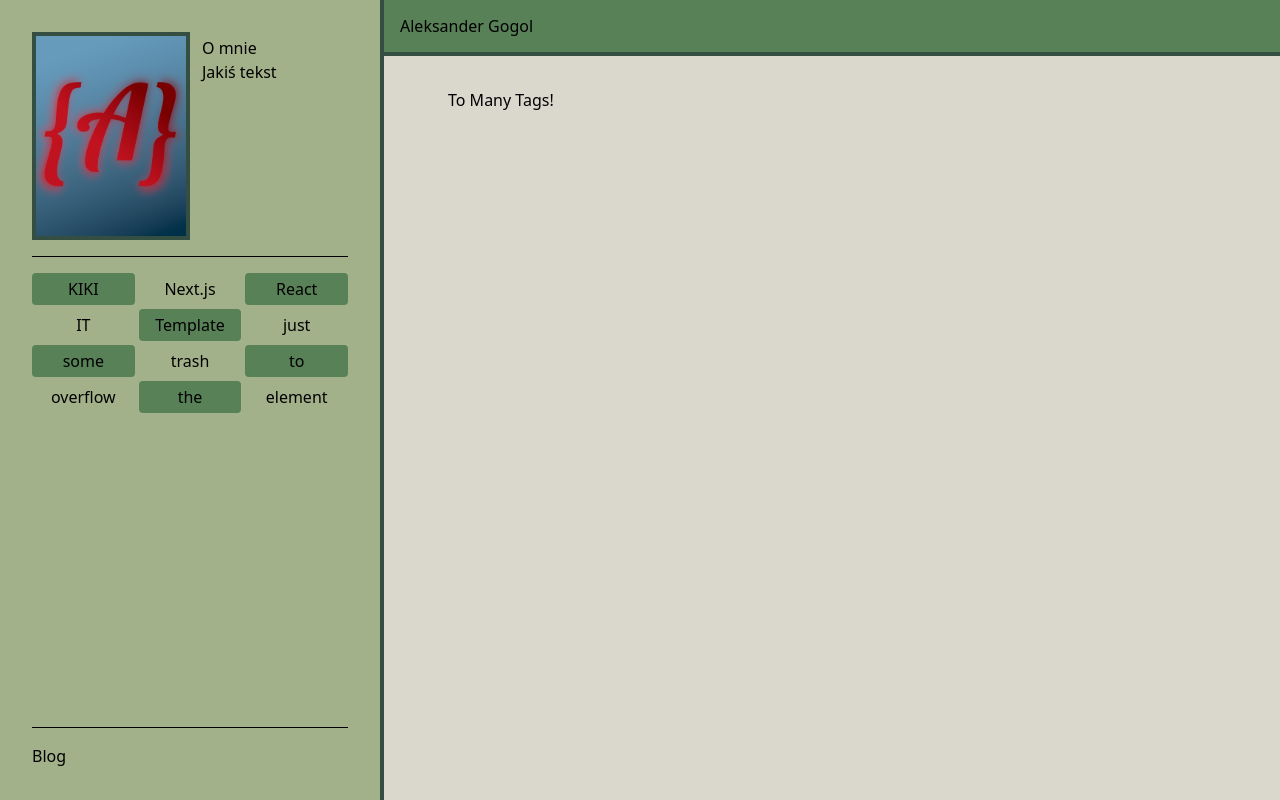
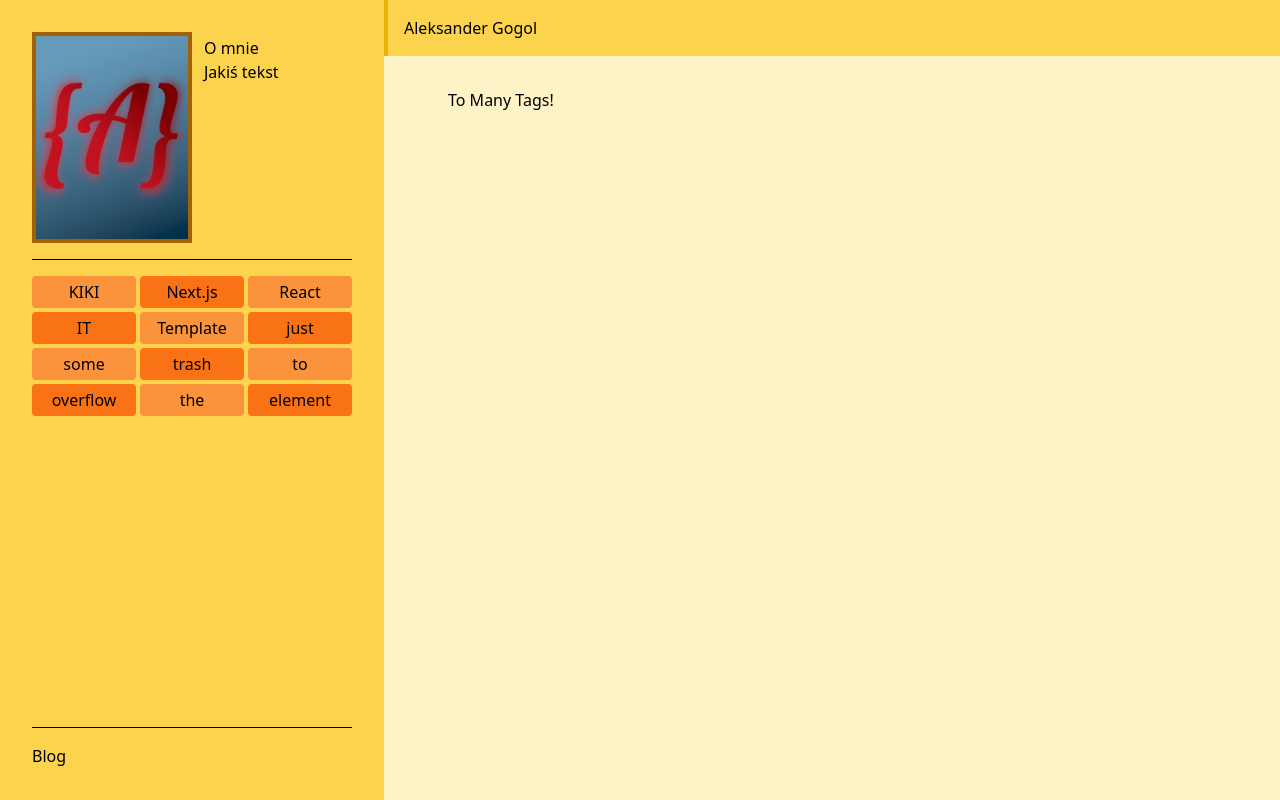
Before and after one commit to catvatar/portfolio, a Next.js app: page / in a window 1280 px wide. Built offline with nearby package versions, Linux system fonts and the light colour scheme.

Commit message:
experimentations with colors

```diff
--- a/src/app/layout.tsx
+++ b/src/app/layout.tsx
@@ -16,7 +16,7 @@ export default function RootLayout({
 }) {
   return (
     <html lang="en">
-      <body className="bg-primary">{children}</body>
+      <body className="bg-primary-100">{children}</body>
     </html>
   );
 }
--- a/src/components/about-me-element.tsx
+++ b/src/components/about-me-element.tsx
@@ -1,20 +1,21 @@
-'use client'
-import Image from 'next/image';
+"use client";
+import Image from "next/image";
 
-export default function AboutMeElement(){
+export default function AboutMeElement() {
   return (
-  <div className='grid grid-cols-2'>
+    <div className="grid grid-cols-2">
       <Image
-      src='/profile.png'
+        src="/profile.png"
         width={9999}
         height={0}
-      alt='test'
-      className='border-4 border-detail-dark'
+        alt="test"
+        className="border-detail-700 border-4"
       />
 
-    <div className='px-3 py-1'>
+      <div className="px-3 py-1">
         <h1>O mnie</h1>
         <p>Jakiś tekst</p>
       </div>
-  </div>)
+    </div>
+  );
 }
--- a/src/components/blog-element.tsx
+++ b/src/components/blog-element.tsx
@@ -15,10 +15,10 @@ export function BlogElement({ post }) {
 
   return (
     <div
-      className="group border-4 border-b-0 border-r-0 border-detail-dark md:h-80 xl:h-96"
+      className="border-detail-500 group overflow-hidden rounded-tl-2xl border-8 border-b-0 border-r-0 md:h-80 xl:h-96"
       id="blog-element"
     >
-      <div className="flex border-0 border-b-4 border-detail-dark md:h-3/4">
+      <div className="-mt-px flex overflow-hidden md:h-3/4">
         <Image
           src={post.img}
           alt={`${post.id}`}
@@ -29,7 +29,7 @@ export function BlogElement({ post }) {
           }}
           width={16}
           height={9}
-          className="cursor-pointer border-0 border-r-4 border-detail-dark object-scale-down"
+          className="border-detail-500 bg-detail-500 cursor-pointer rounded-br-2xl border-8 border-l-0 border-t-0 object-scale-down"
           onClick={() => {
             router.push(`posts/${post.type}/${post.id}`);
           }}
--- a/src/components/side-navigation-wrapper.tsx
+++ b/src/components/side-navigation-wrapper.tsx
@@ -11,11 +11,11 @@ export default function SideNavigationigationWrapper({ children }) {
       id="side-navigation"
       className={clsx(
         //by default isOpen is false
-        "fixed bottom-0 top-0 z-auto border-r-0 border-detail-dark bg-secondary-light",
-        "lg:block lg:w-sidebar-small lg:border-r-4 xl:w-sidebar-large",
+        "bg-primary-300 fixed bottom-0 top-0 z-auto border-r-0 border-detail-dark",
+        "lg:block lg:w-sidebar-small xl:w-sidebar-large",
         {
           "invisible lg:visible": !isOpen,
-          "fixed inset-x-0 bottom-0 top-14 bg-secondary-light": isOpen,
+          "bg-primary-300 fixed inset-x-0 bottom-0 top-14": isOpen,
         },
       )}
     >
--- a/src/components/tag-element.tsx
+++ b/src/components/tag-element.tsx
@@ -4,15 +4,16 @@ import { useContext } from "react";
 
 export default function TagElement({ tag, parity }) {
   const [tagsState, setTagsState] = useContext(tagsContext);
+  const tagIsClicked = tagsState.includes(tag);
 
   return (
     <li
       className={clsx(
-        "col-auto rounded border-0 p-1 text-center text-black hover:text-white",
+        "hover:bg-secondary-300 col-auto rounded border-0 p-1 text-center text-black",
         {
-          "text-debug": tagsState.includes(tag),
-          "bg-secondary-light": parity !== 0,
-          "bg-secondary-dark": parity == 0,
+          "bg-secondary-500": parity !== 0 && !tagIsClicked,
+          "bg-secondary-400": parity == 0 && !tagIsClicked,
+          "bg-secondary-600": tagIsClicked,
         },
       )}
       onClick={() => {
--- a/src/components/tags-list.tsx
+++ b/src/components/tags-list.tsx
@@ -23,7 +23,7 @@ export default function TagsList({ tags }) {
       <div className={clsx({ hidden: tagsState.length === 0 })}>
         <Break />
         <h2
-          className="rounded bg-secondary-dark text-center hover:text-white"
+          className="bg-secondary-500 rounded text-center hover:text-white"
           onClick={() => {
             setTagsState([]);
           }}
--- a/src/ui/top-navigation.tsx
+++ b/src/ui/top-navigation.tsx
@@ -3,7 +3,7 @@ import MenuButton from "../components/menu-button";
 
 export default function TopNavigation() {
   return (
-    <div className="grid h-14 w-auto grid-flow-col content-center justify-stretch border-b-4 border-b-detail-dark bg-secondary-dark px-4">
+    <div className="bg-primary-300 border-detail-500 grid h-14 w-auto grid-flow-col content-center justify-stretch border-l-4 px-4">
       <div className="judtify-self-start">Aleksander Gogol</div>
       <BackElement />
       <div className="justify-self-end">
--- a/tailwind.config.ts
+++ b/tailwind.config.ts
@@ -11,22 +11,14 @@ export default {
   future: {
     hoverOnlyWhenSupported: true,
   },
-  darkMode: "class",
+  // darkMode: "class",
   theme: {
     extend: {
       colors: {
-        // 'primary': '#cae9ff',
-        // 'secondary-light': '#bee9e8',
-        // 'secondary-dark': '#5fa8d3',
-        // 'detail-light': '#'
-        // 'detail-dark': '#1b4965'
-
-        //Green
-        primary: "#DAD7CD",
-        "secondary-light": "#A3B18A",
-        "secondary-dark": "#588157",
-        "detail-light": "#3A5A40",
-        "detail-dark": "#344E41",
+        //Aliasing colors
+        primary: colors.amber,
+        secondary: colors.orange,
+        detail: colors.yellow,
 
         debug: "#ff0000",
       },
```
Lines whose indentation alone changed are shown as unchanged.
